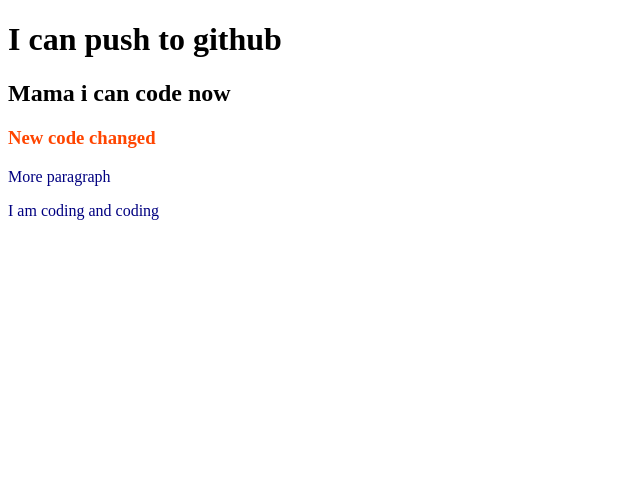
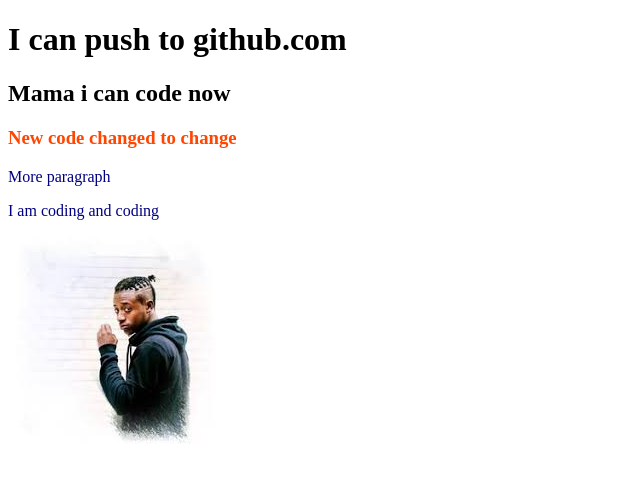
Before and after one commit to sukumarch/my-second-repo, a plain HTML site: page index.html in a window 1280 px wide. Shown: the whole page, without its empty margins (0-640 px from the left). Drawn offline with Linux system fonts and the light colour scheme.

Commit message:
iamge added

```diff
--- a/index.html
+++ b/index.html
@@ -8,10 +8,11 @@
     <link rel="stylesheet" href="style.css">
 </head>
 <body>
-  <h1>I can push to github</h1>
+  <h1>I can push to github.com</h1>
   <h2>Mama i can code now</h2>
-  <h3>New code changed</h3>
+  <h3>New code changed to change</h3>
   <p>More paragraph</p>
   <p>I am coding and coding</p>
+  <img src="blackman.jpg" alt="">
 </body>
 </html>
```
Also changed, not shown: blackman.jpg (added), srk.jpg (added).
